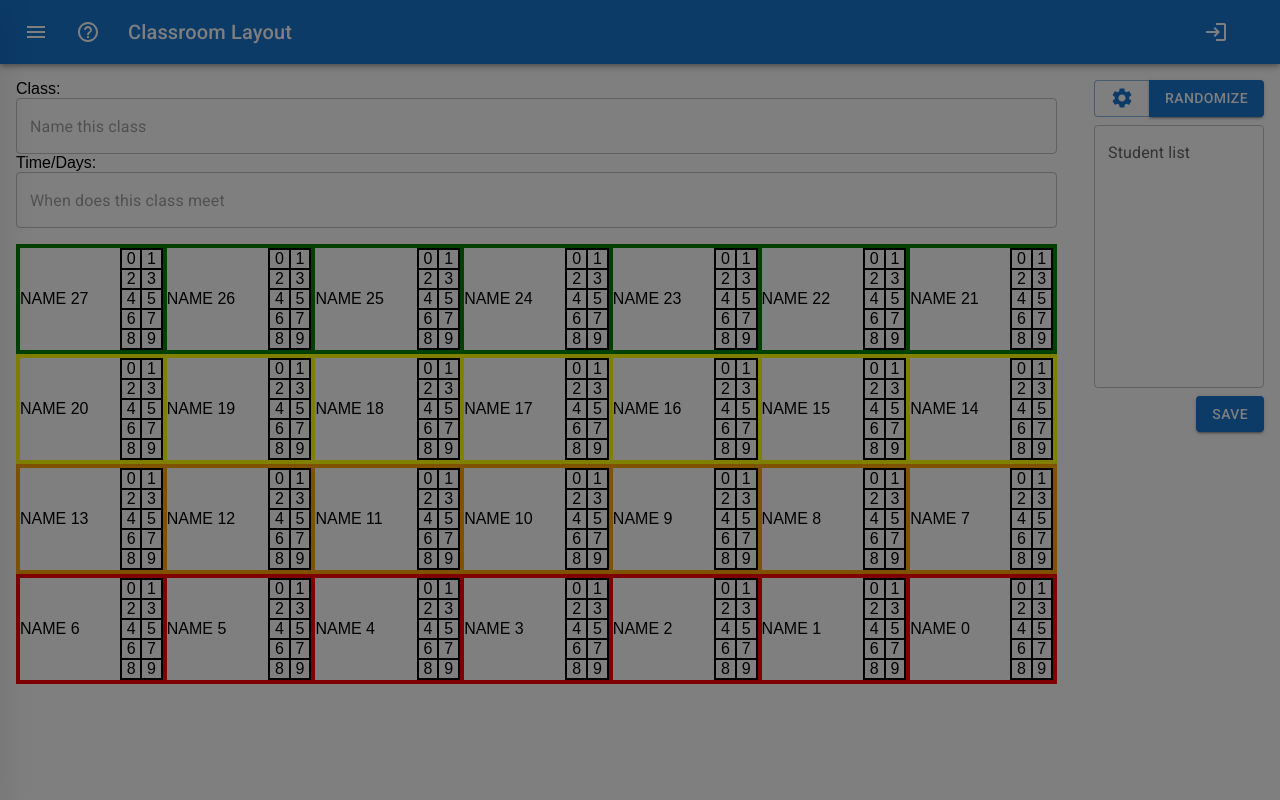
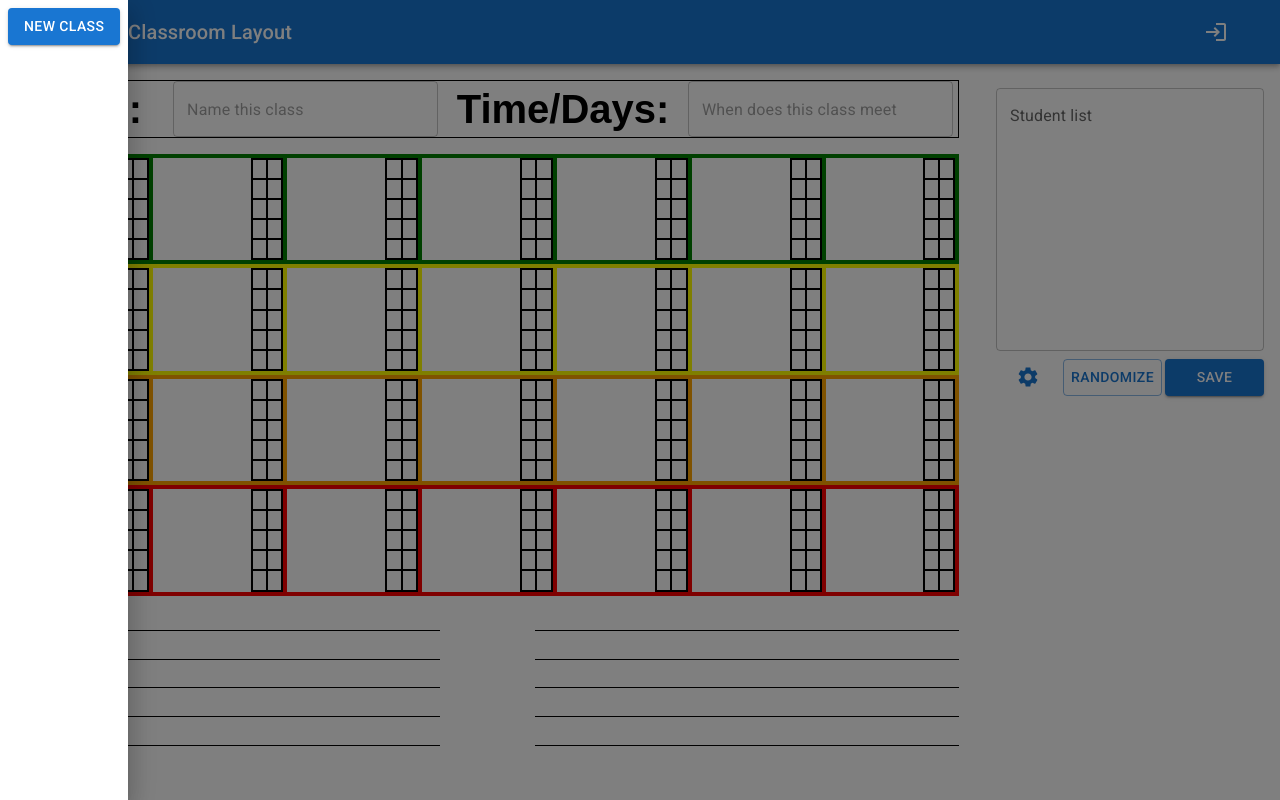
Before and after one commit to thomasoniii/class-layout, a React (Create React App) app: page / in a window 1280 px wide. Both pictures are taken after a click on the button 36 px from the left and 32 px from the top of the page. Built offline with nearby package versions, Linux system fonts and the light colour scheme.

Commit message:
jimt/fixed all layout issues? Needs to re-create gutter

```diff
--- a/src/App.css
+++ b/src/App.css
@@ -6,6 +6,22 @@
 
 * {
   box-sizing: border-box;
+}
+
+.error {
+  background-color: #faa;
+  padding: 5px;
+  font-size: 95%;
+}
+
+.warning {
+  background-color: #ffa;
+  padding: 5px;
+}
+
+.warning ul {
+  padding: 0;
+  list-style: none;
 }
 
 ul.students {
@@ -20,7 +36,7 @@ li.student {
   border: 2px solid;
 
   display: grid;
-  grid-template-columns: 70% 30%;
+  grid-template-columns: 75% 25%;
   grid-auto-rows: 100%;
   border-top-width: 4px;
   border-bottom-width: 4px;
@@ -29,6 +45,8 @@ li.student {
 }
 
 div.student-name {
+  padding: 2px;
+  text-align: center;
 }
 
 ul.student-grades {
@@ -37,6 +55,8 @@ ul.student-grades {
   display: grid;
   grid-template-columns: 1fr 1fr;
   border: 1px solid black;
+
+  height: 100%;
 }
 
 ul.student-grades li.grade {
@@ -56,3 +76,67 @@ li.first-student {
 li.last-student {
   border-right-width: 4px;
 }
+
+.assignments-grid {
+  display: grid;
+  grid-template-columns: 1fr 1fr;
+  grid-gap: 10%;
+  box-sizing: border-box;
+  margin-top: 0.1in;
+  max-height: 2in;
+}
+
+.assignments-grid div {
+  border-bottom: 1px solid black;
+  height: 0.2in;
+}
+
+.header-grid {
+  display: grid;
+  grid-template-columns: 1fr 2fr 1fr 2fr;
+  grid-gap: 2%;
+  border: 1px solid black;
+  font-size: 250%;
+  text-align: left;
+  font-weight: bold;
+  box-sizing: border-box;
+  padding-left: 5px;
+  padding-right: 5px;
+  align-items: center;
+}
+
+.print-control {
+  display: none;
+}
+
+.ui-control {
+  width: 100%;
+}
+
+.config {
+  width: 300px;
+}
+
+.button-group {
+  display: grid;
+  grid-template-columns: 1fr 3fr 3fr;
+  grid-gap: 3px;
+}
+
+@media print {
+  .config {
+    display: none;
+  }
+
+  .ui-control {
+    display: none;
+  }
+
+  .print-control {
+    display: initial;
+  }
+
+  .student-list {
+    display: none;
+  }
+}
--- a/src/App.js
+++ b/src/App.js
@@ -48,7 +48,7 @@ const App = () => {
   const [class_name, setClassName] = useState("");
   const [date_time, setDateTime] = useState("");
 
-  const [auto_seats, setAutoSeats] = useState(true);
+  const [auto_seats, setAutoSeats] = useState(false);
   const [numRows, setNumRows] = useState(4);
   const [seats_per_row, setSeatsPerRow] = useState(7);
   const [min_seats_per_row, setMinSeatsPerRow] = useState(2);
@@ -225,8 +225,10 @@ const App = () => {
 
   const studentGridStyles = {
     gridTemplateColumns: `repeat(${numSeats / numRows},1fr)`,
-    //gridAutoRows: `${4.8 / numRows}in`,
+    gridAutoRows: `${4.6 / numRows}in`,
   };
+
+  console.log("LAYS OUT STUDENTS : ", students);
 
   return (
     <DndProvider backend={HTML5Backend}>
@@ -298,6 +300,7 @@ const App = () => {
       </Drawer>
 
       <Popover
+        className="ui-control"
         open={Boolean(settingsAnchor)}
         anchorEl={settingsAnchor}
         onClose={() => setSettingsAnchor(undefined)}
@@ -393,7 +396,7 @@ const App = () => {
       <Box>
         <div className="App">
           <Box sx={{ p: 2 }}>
-            <div className="headerGrid">
+            <div className="header-grid">
               <div>Class:</div>
               <div>
                 <span className="ui-control">
@@ -435,7 +438,7 @@ const App = () => {
               {students.map((student, i) => (
                 <Student
                   student={student ? student : []}
-                  key={student}
+                  key={i}
                   idx={numSeats - 1 - i}
                   onMove={moveStudent}
                   color_print={color_print}
@@ -449,7 +452,19 @@ const App = () => {
           </Box>
 
           <Box sx={{ p: 2 }} className="config">
-            <ButtonGroup>
+            <Box sx={{ pt: 1 }}>
+              <Box sx={{ pb: 1 }}>
+                <TextField
+                  label="Student list"
+                  multiline
+                  cols={30}
+                  rows={10}
+                  value={list}
+                  onChange={(e) => setList(e.target.value)}
+                  fullWidth
+                />
+              </Box>
+              <div className="button-group">
                 <Button
                   onClick={(e) =>
                     setSettingsAnchor(
@@ -460,7 +475,7 @@ const App = () => {
                   <SettingsIcon />
                 </Button>
                 <Button
-                variant="contained"
+                  variant="outlined"
                   onClick={() => {
                     if (window.confirm("Really randomize layout?")) {
                       layout(true);
@@ -469,27 +484,15 @@ const App = () => {
                 >
                   Randomize
                 </Button>
-            </ButtonGroup>
-
-            <Box sx={{ pt: 1 }}>
-              <Box sx={{ pb: 1 }}>
-                <TextField
-                  label="Student list"
-                  multiline
-                  cols={30}
-                  rows={10}
-                  value={list}
-                  onChange={(e) => setList(e.target.value)}
-                />
-              </Box>
-              <Box sx={{ display: "flex", justifyContent: "flex-end" }}>
                 <Button variant="contained" onClick={() => saveClass()}>
                   Save
                 </Button>
-              </Box>
-              {tooManyKids && <Box>WARNING: TOO MANY STUDENTS FOR LAYOUT</Box>}
+              </div>
+              {tooManyKids && (
+                <Box className="error">WARNING: TOO MANY STUDENTS</Box>
+              )}
               {overflowStudents.length > 0 && (
-                <Box>
+                <Box className="warning">
                   <Box>Students not in layout:</Box>
                   <ul>
                     {overflowStudents.map((student) => (
--- a/src/ClassList.js
+++ b/src/ClassList.js
@@ -4,6 +4,7 @@ import ListItemText from "@mui/material/ListItemText";
 import ListItemButton from "@mui/material/ListItemButton";
 
 import Typography from "@mui/material/Typography";
+import Button from "@mui/material/Button";
 import IconButton from "@mui/material/IconButton";
 import DeleteIcon from "@mui/icons-material/Delete";
 
@@ -20,6 +21,14 @@ export const ClassList = ({ classes, selectCallback, deleteCallback }) => {
     p: 4,
   };
   return (
+    <>
+      <Button
+        sx={{ m: 1 }}
+        variant="contained"
+        onClick={() => selectCallback(Date.now())}
+      >
+        New class
+      </Button>
       <List>
         {classes.map((k, v) => {
           return (
@@ -49,5 +58,6 @@ export const ClassList = ({ classes, selectCallback, deleteCallback }) => {
           );
         })}
       </List>
+    </>
   );
 };
--- a/src/Student.js
+++ b/src/Student.js
@@ -57,7 +57,7 @@ export const Student = ({
     "orange",
     "yellow",
     "green",
-    "black",
+
     "blue",
     "brown",
     "cyan",
@@ -68,6 +68,7 @@ export const Student = ({
     "navy",
     "olive",
     "purple",
+    "black",
   ];
 
   const _classes = ["student", ...classes];
@@ -110,14 +111,10 @@ export const Student = ({
         ...studentStyles,
       }}
     >
-      <div className="student-name">
-        {student[0]}NAME {idx}
-      </div>
+      <div className="student-name">{student[0]}</div>
       <ul className="student-grades">
         {[0, 1, 2, 3, 4, 5, 6, 7, 8, 9].map((g) => (
-          <li className={`grade`} key={g}>
-            {g}
-          </li>
+          <li className={`grade`} key={g}></li>
         ))}
       </ul>
     </li>
```
Lines whose indentation alone changed are shown as unchanged.
